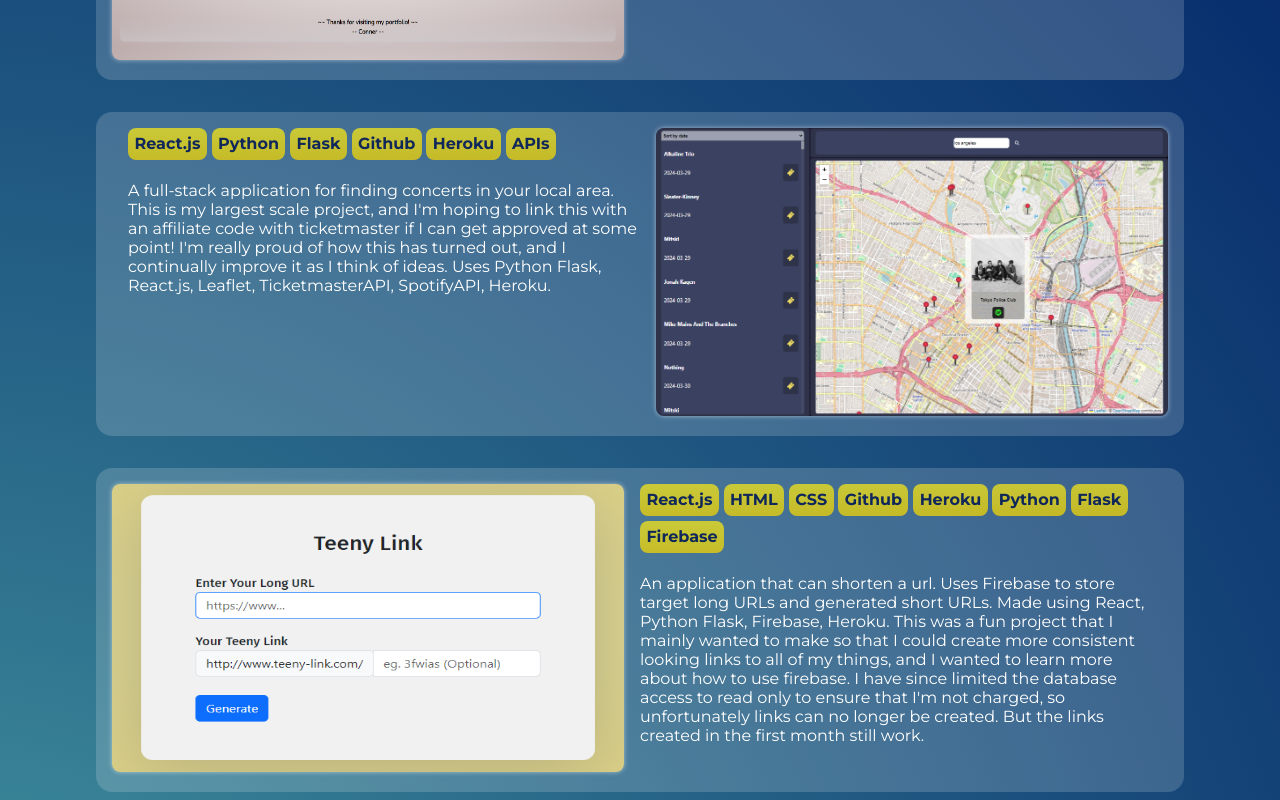
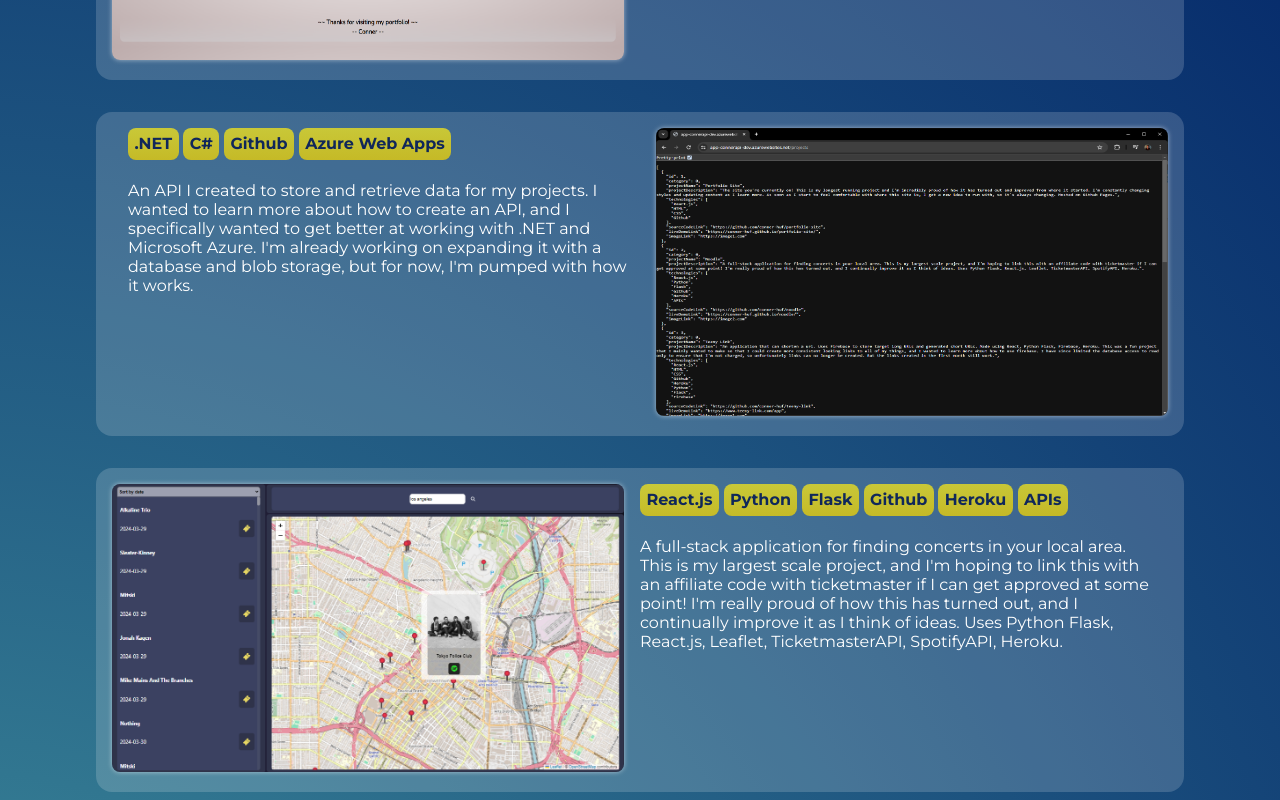
Before and after one commit to conner-huf/portfolio-site, a React (Create React App) app: page /projects in a window 1280 px wide. Shown: the part 380-1180 px from the top of the page. Built offline with nearby package versions, Linux system fonts and the light colour scheme.

Commit message:
connerAPI

```diff
--- a/src/Assets/projects.json
+++ b/src/Assets/projects.json
@@ -4,6 +4,12 @@
         "tech": "React.js, HTML, CSS, Github",
         "description": "The site you're currently on! This is my longest running project and I'm incredibly proud of how it has turned out and improved from where it started. I'm constantly changing styles and updating content as I learn more. As soon as I start to feel comfortable with where this site is, I get a new idea to run with, so it's always changing. Hosted on Github Pages.",
         "link": "https://conner-huf.github.io/portfolio-site/"
+    },
+    {
+        "title": "Conner API",
+        "tech": ".NET, C#, Github, Azure Web Apps",
+        "description": "An API I created to store and retrieve data for my projects. I wanted to learn more about how to create an API, and I specifically wanted to get better at working with .NET and Microsoft Azure. I'm already working on expanding it with a database and blob storage, but for now, I'm pumped with how it works.",
+        "link": "https://app-connerapi-dev.azurewebsites.net/projects"
     },
     {
         "title": "Noodle",
--- a/src/Components/ProjectCard/ProjectCard.jsx
+++ b/src/Components/ProjectCard/ProjectCard.jsx
@@ -9,6 +9,7 @@ import evermanaPic from '../../Assets/project-wow-addon.png'
 import pokedexPic from '../../Assets/project-pokedex.png'
 import spotifyPic from '../../Assets/project-spotify-clone.png'
 import restaurantPic from '../../Assets/project-restaurant-site.png'
+import connerapiPic from '../../Assets/project-connerapi.png'
 
 const images = {
     "Portfolio Site": portfolioPic,
@@ -19,6 +20,7 @@ const images = {
     "Pokedex Application": pokedexPic,
     "Spotify Clone": spotifyPic,
     "Restaurant Site": restaurantPic,
+    "Conner API": connerapiPic,
 }
 
 export const ProjectCard = ({ index, project }) => {
```
Also changed, not shown: src/Assets/project-connerapi.png (added).
